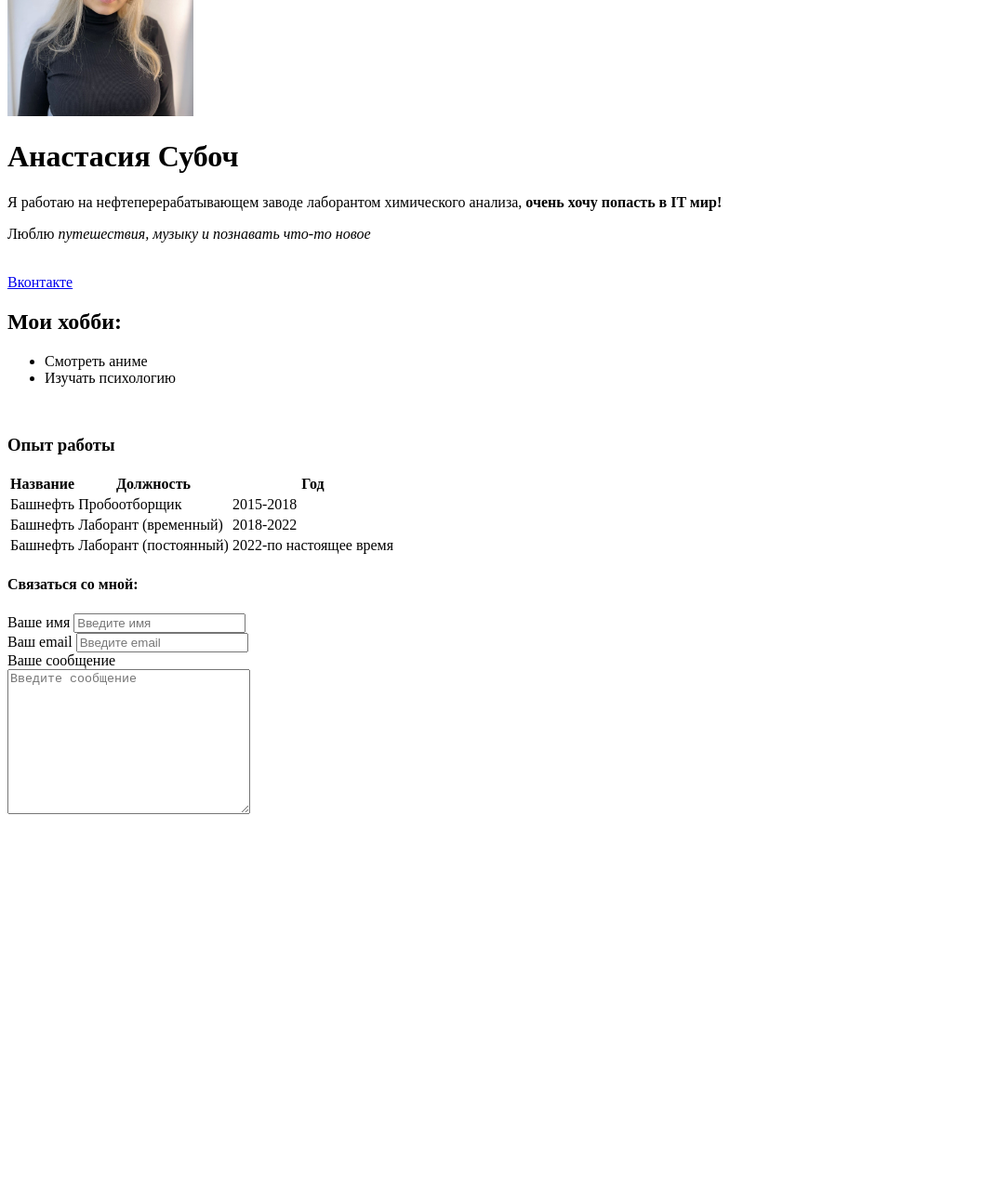
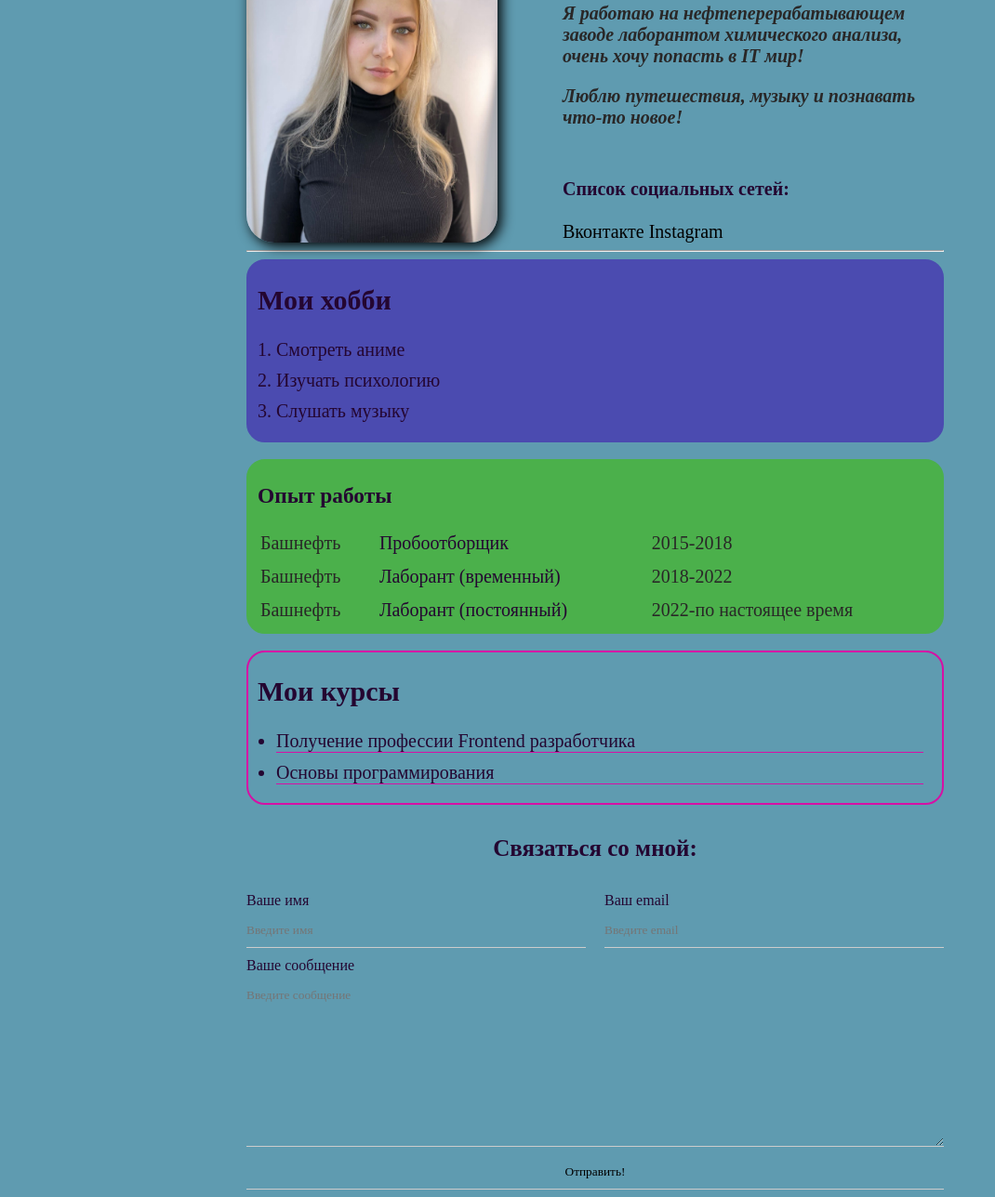
Before and after one commit to AnasteishaSub/resume, a plain HTML site: page index.html in a window 1280 px wide. Shown: the part 115-1403 px from the top of the page at 93% size, without its empty margins (0-1070 px from the left). Before the commit the page ends 1003 px from the top, so only its background shows below. Drawn offline with Linux system fonts and the light colour scheme; files that its build step writes are made by us from their sources.

Commit message:
add styles1

```diff
--- a/index.html
+++ b/index.html
@@ -5,31 +5,61 @@
     <meta http-equiv="X-UA-Compatible" content="IE=edge">
     <meta name="viewport" content="width=device-width, initial-scale=1.0">
     <title>Резюме</title>
+    <link rel="stylesheet" href="/css-course/rwsume.css">
+
 </head>
 <body>
-   <img src="img\я.jpg" width="200">
+
+    <div class="container">
+        <div class="info">
+
+   <img src="img\я.jpg" class="ava">
+
    <br>
 
+    <div class="info-text">
+
     <h1>Анастасия Субоч</h1>
-    <p>Я работаю на нефтеперерабатывающем заводе лаборантом химического анализа, <strong>очень хочу попасть в IT мир!</strong></p>
-    <p>Люблю <em>путешествия, музыку и познавать что-то новое</em></p>
+    <p>Я работаю на нефтеперерабатывающем заводе лаборантом химического анализа,
+    <strong>очень хочу попасть в IT мир!</strong></p>
+    <p>Люблю <em>путешествия, музыку и познавать что-то новое!</em></p>
+
+
     <br>
+
+    <div class="site">
+
+        <h2>Список социальных сетей:</h2>
+        <br>
+
     <a href="https://vk.com/miss_chastye" target="_blank"> Вконтакте</a>
-    <h2>Мои хобби:</h2>
-    <ul>
+    <a href="https://vk.com/away.php?to=https%3A%2F%2Finstagram.com%2F
+    suboch_nastya%3Figshid%3DMjEwN2IyYWYwYw%3D%3D&cc_key=" target="_blank"> Instagram</a></div>
+</div></div>
+
+    <hr>
+
+    <div class="card1">
+
+    <h2>Мои хобби</h2>
+    <ul class="list">
         <li>Смотреть аниме</li>
         <li>Изучать психологию</li>
-    </ul>
+        <li>Слушать музыку</li>
+    </ul></div>
     <br>
+
+    <div class="card2">
+
     <h3>Опыт работы</h3>
-    <table>
-        <thead>
+    <table class="table">
+       <!-- <thead>
             <tr>
                 <th>Название</th>
                 <th>Должность</th>
                 <th>Год</th>
             </tr>
-        </thead>
+        </thead>-->
         <tr>
             <td>Башнефть</td>
             <td>Пробоотборщик</td>
@@ -45,25 +75,47 @@
             <td>Лаборант (постоянный)</td>
             <td>2022-по настоящее время</td>
         </tr>
-    </table>
+    </table></div>
+    <br>
 
-    <h4>Связаться со мной:</h4>
+    <div class="card3">
 
-    <div>
-<label for="name">Ваше имя</label>
-<input type="name" id="name" placeholder="Введите имя">
+        <h2>Мои курсы</h2>
+        <ul class="curs">
+            <li>Получение профессии Frontend разработчика</li>
+            <li>Основы программирования</li>
+        </ul></div>
+
+
+
+    <form action="|" class="form">
+        <h4>Связаться со мной:</h4>
+
+         <div class="formrou">
+
+    <div class="formg">
+
+        <label for="name">Ваше имя</label>
+        <input type="name" id="name" placeholder="Введите имя">
 
     </div>
-    <div>
+
+    <div class="formg">
         <label for="email">Ваш email</label>
         <input type="email" id="email" placeholder="Введите email">
 
     </div>
-    <div>
-        <label for="message">Ваше сообщение </label>  <br>
+        </div>
+
+    <div class="formg">
+        <label for="message">Ваше сообщение </label>
         <textarea name="message" id="message" cols="30" rows="10" placeholder="Введите сообщение"></textarea>
+        <br>
+        <input class="btn" type="submit" value="Отправить!">
 
     </div>
+</form>
+</div>
 
 </body>
 </html>
```
